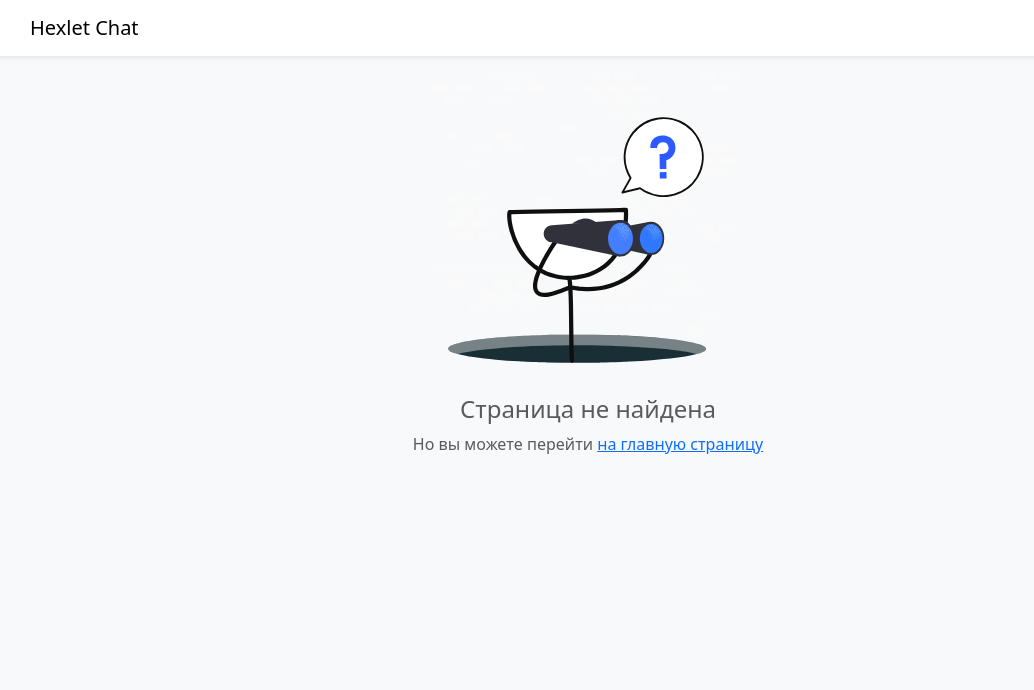
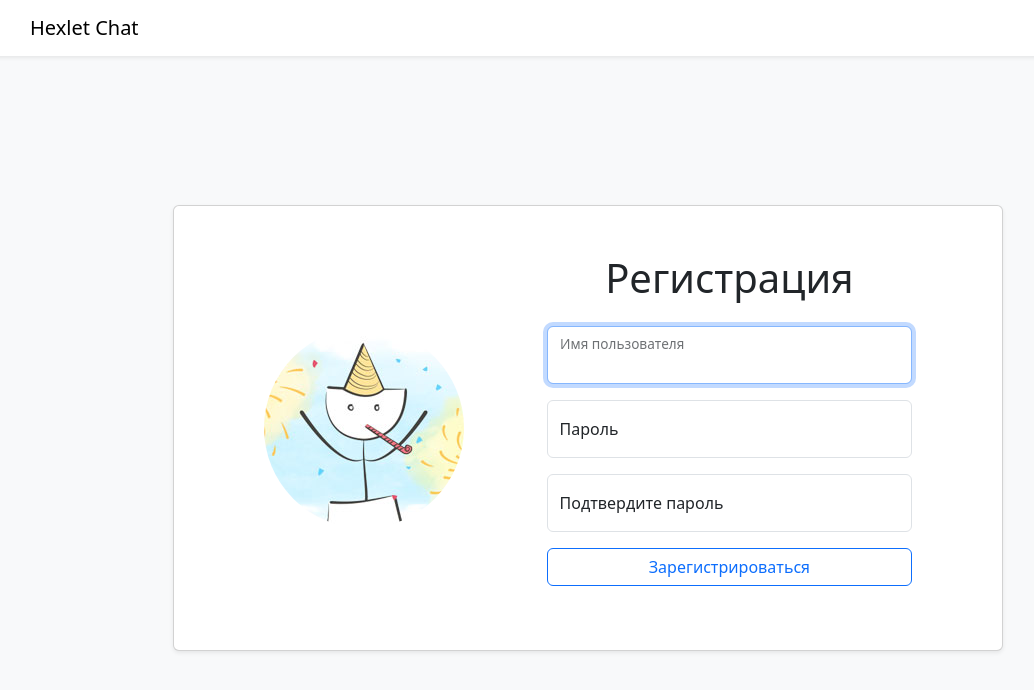
Before and after one commit to SageUniverse95/frontend-project-12, a React (Create React App) app in the folder frontend/: page /signup in a window 1280 px wide. Shown: the top 690 px of the page, without its empty margins (52-1086 px from the left). Built offline with nearby package versions, Linux system fonts and the light colour scheme; no server answers.

Commit message:
fix page name

```diff
--- a/frontend/src/components/App.jsx
+++ b/frontend/src/components/App.jsx
@@ -107,7 +107,7 @@ const App = () => (
             <Route path="/login" element={<LoginPage />} />
             <Route path="/" element={<ChatPage />} />
             <Route path="*" element={<NotFoundPage />} />
-            <Route path="/singup" element={<SingUpPage />} />
+            <Route path="/signup" element={<SingUpPage />} />
           </Routes>
         </AppProvider>
       </BrowserRouter>
--- a/frontend/src/pages/singUpPage.jsx
+++ b/frontend/src/pages/singUpPage.jsx
@@ -1,5 +1,5 @@
 import Header from '../components/Header';
-import SingUpForm from '../components/singUpForm';
+import SingUpForm from '../components/SignupForm';
 
 const SingUpPage = () => (
   <div className="h-100">
```
Also changed, not shown: frontend/src/components/SignupForm.jsx (renamed from frontend/src/components/singUpForm.jsx).
